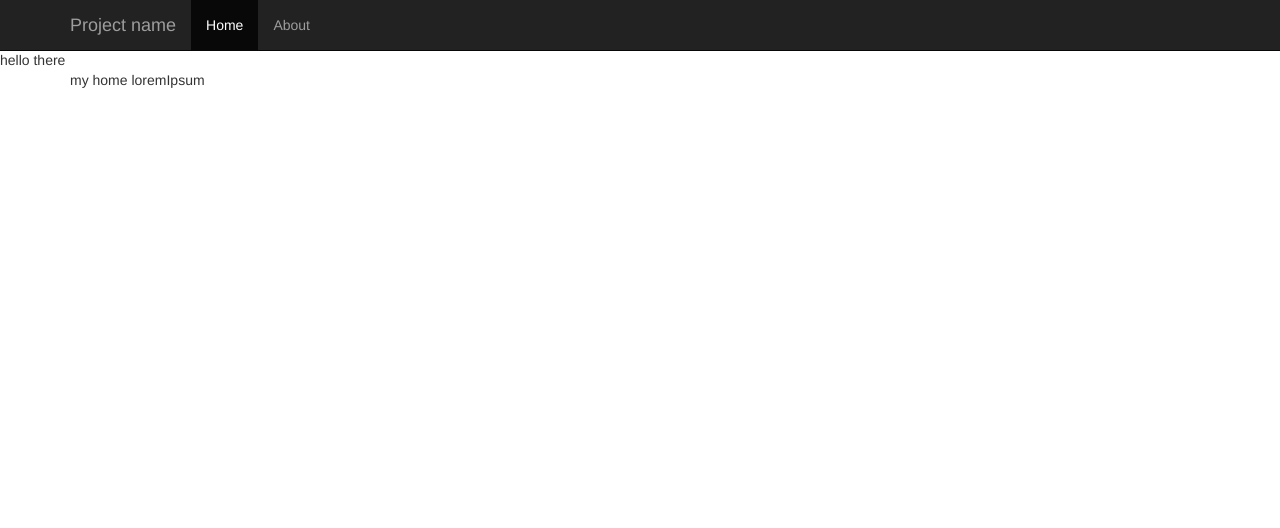
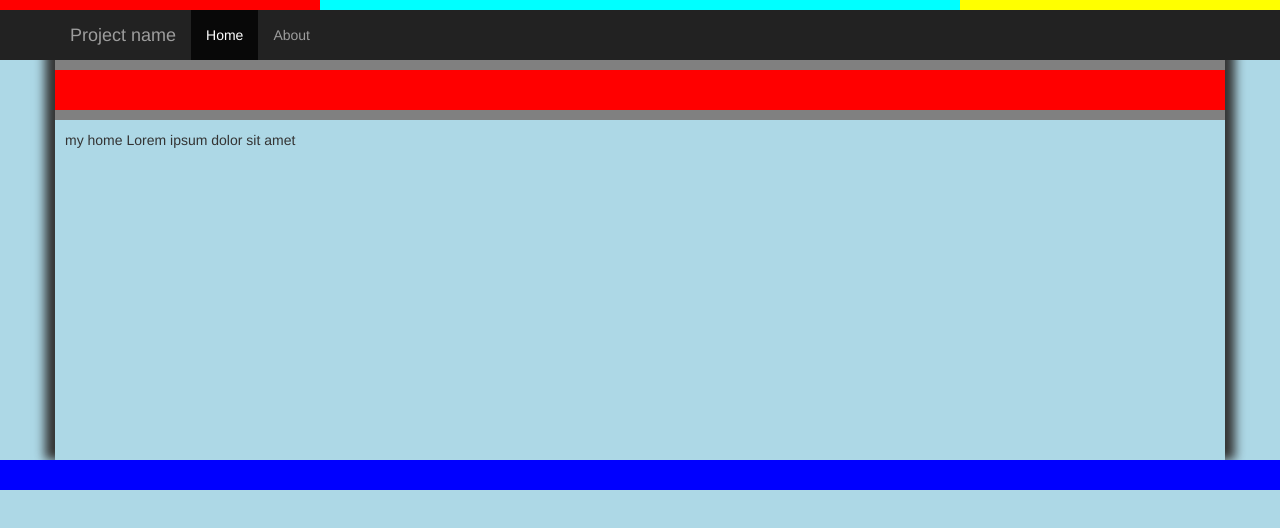
Before and after one commit to dkim-95112/onlineTest, a website: page app/index.html in a window 1280 px wide. Drawn offline with nearby package versions, Linux system fonts and the light colour scheme.

Commit message:
formatting

```diff
--- a/app/css/myapp.css
+++ b/app/css/myapp.css
@@ -1,7 +1,11 @@
 body {
-  padding-top: 50px;
+	background: lightblue;
 }
-.starter-template {
-  padding: 40px 15px;
-  text-align: center;
+body > .navbar {
+  margin-bottom: 0;
+  border-radius: 0;
+  border: none;
 }
+body > .container {
+	padding: 0;
+}
--- a/app/index.html
+++ b/app/index.html
@@ -30,8 +30,16 @@
   </head>
   <body>
 
-      <nav class="navbar navbar-inverse navbar-fixed-top">
+    <div style="height:10px; position: relative; background: cyan; overflow: hidden">
+      <div style="position: absolute; height: 100%; width: 100%; margin-left:-75%; background: red">
+        <div style="position: absolute; height: 100%; width: 100%; margin-left: 150%; background: yellow  ">
+        </div>
+      </div>
+    </div>
+
+    <nav class="navbar navbar-inverse" ng-controller="MenuCtrl">
       <div class="container">
+
         <div class="navbar-header">
           <button type="button" class="navbar-toggle collapsed" data-toggle="collapse" data-target="#navbar" aria-expanded="false" aria-controls="navbar">
             <span class="sr-only">Toggle navigation</span>
@@ -43,18 +51,24 @@
         </div>
         <div id="navbar" class="collapse navbar-collapse">
           <ul class="nav navbar-nav">
-            <li class="active"><a href="#/">Home</a></li>
-            <li><a href="#about">About</a></li>
+            <li ng-class="{active: isActive('/')}"><a href="#/">Home</a></li>
+            <li ng-class="{active: isActive('/about')}"><a href="#about">About</a></li>
           </ul>
         </div><!--/.nav-collapse -->
       </div>
     </nav>
-{{"hello " + "there"}}
-    <div class="container">
 
-      <div ng-view></div>
+      <div class="container" style="min-height: 400px; box-shadow: 0px -10px 10px 10px">
 
-    </div><!-- /.container -->
+        <div style="height:10px; background-color:grey"></div>
+        <div style="position: relative; height:50px; background-color:red">
+          <div style="height: 10px; width:100%; background: grey; position: absolute; bottom:0"></div>
+        </div>
 
+        <div ng-view style="padding:10px"></div>
+
+      </div><!-- /.container -->
+
+    <div style="height: 30px; background-color: blue"></div>
   </body>
 </html>
--- a/app/js/app.js
+++ b/app/js/app.js
@@ -9,10 +9,15 @@ var myApp = angular.module('myApp', [
 myApp.controller('HomeCtrl', ['$scope',
   function($scope) {
     $scope.name = 'HomeCtrl';
-    $scope.loremIpsum = 'loremIpsum'
-}]).controller('AboutCtrl', ['$scope',
-  function($scope) {
-    $scope.name = 'AboutCtrl';
+
+    $scope.loremIpsum = "Lorem ipsum dolor sit amet"
+
+}]).controller('MenuCtrl', ['$scope', '$location',
+  function($scope, $location) {
+    $scope.name = 'MenuCtrl';
+    $scope.isActive = function(path){
+    	return $location.path() == path;
+    }
 }]);
 
 myApp.config(['$routeProvider',
@@ -23,8 +28,7 @@ myApp.config(['$routeProvider',
         controller: 'HomeCtrl'
       }).
       when('/about', {
-        templateUrl: 'partials/about.html',
-        controller: 'AboutCtrl'
+        templateUrl: 'partials/about.html'
       }).
       otherwise({
         redirectTo: '/'
```
